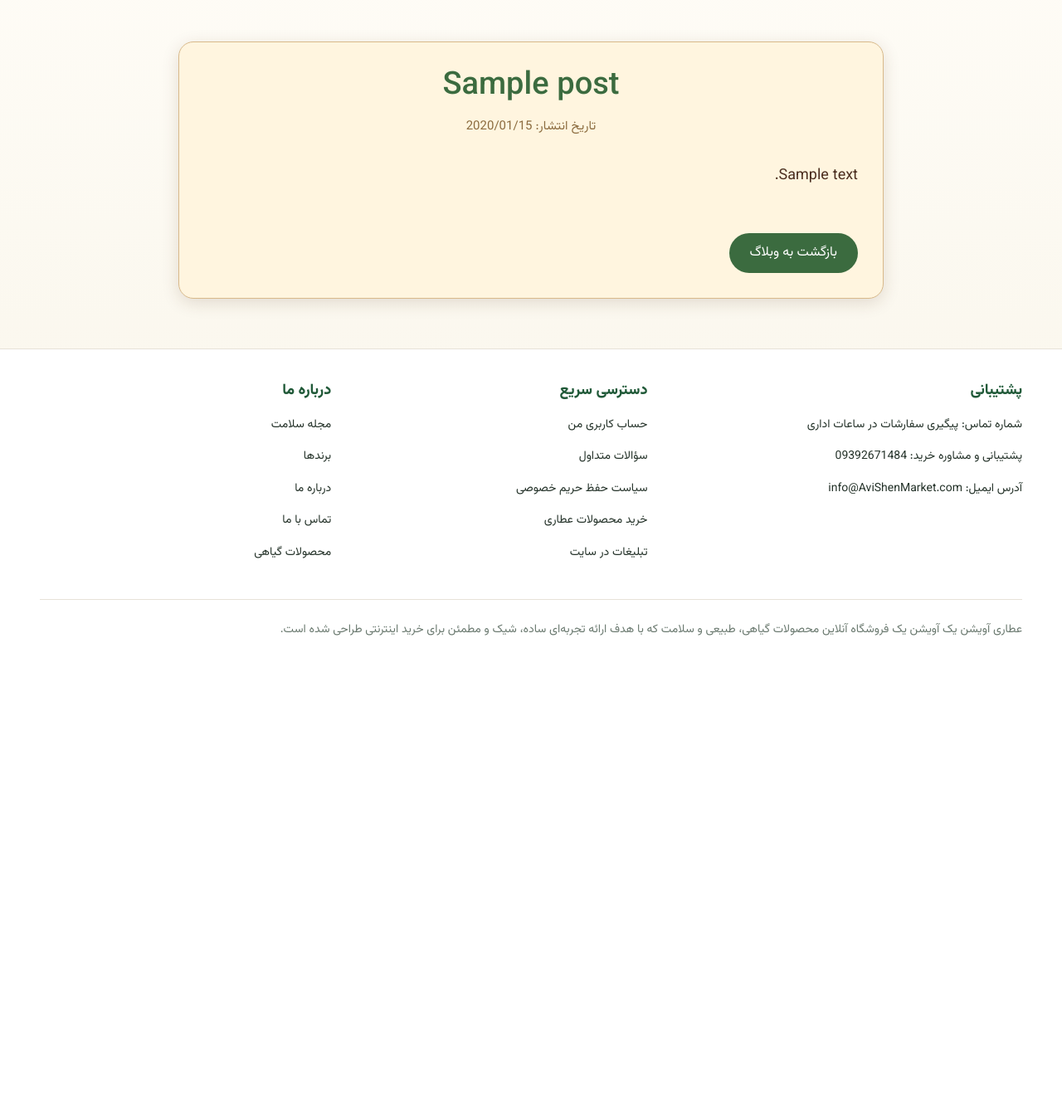
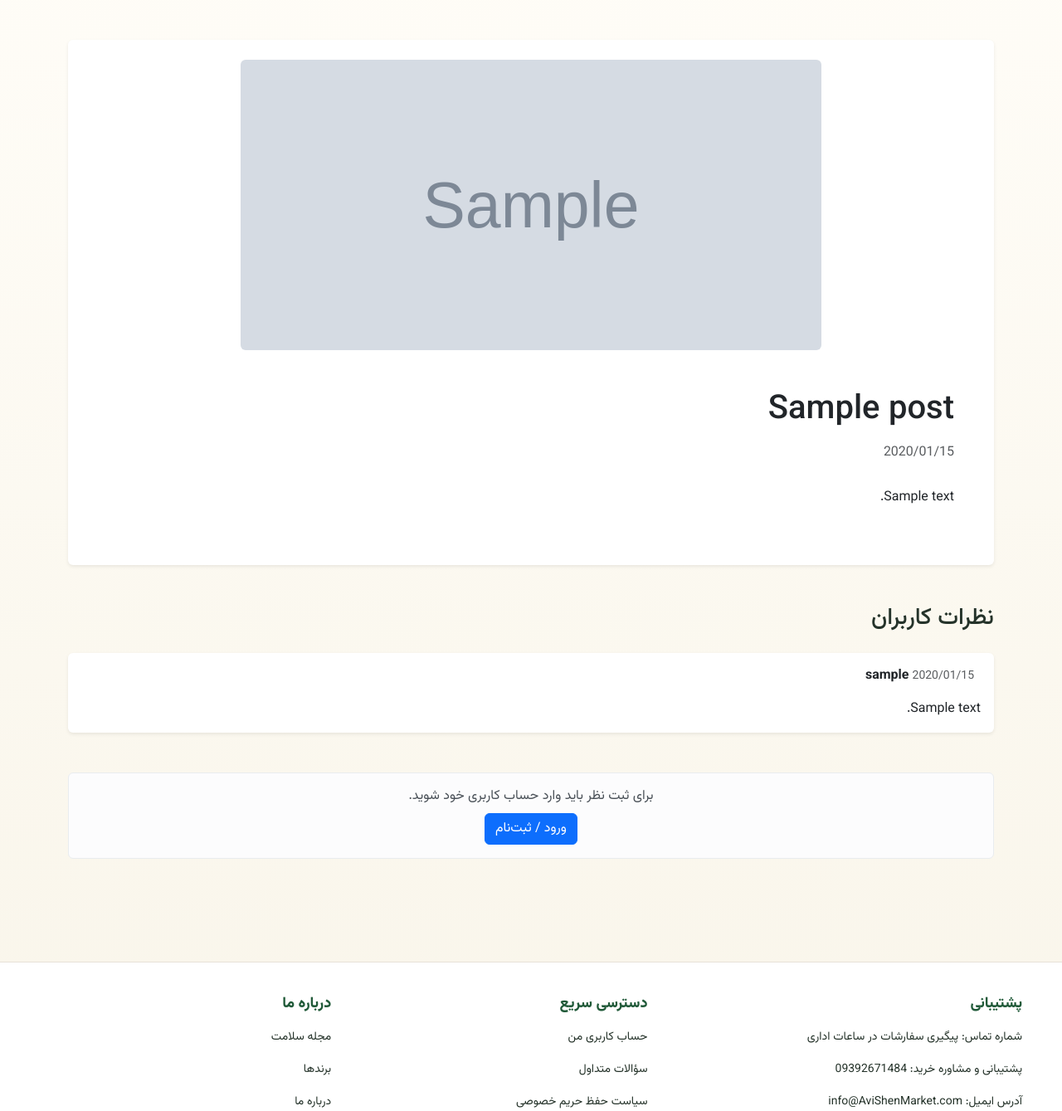
Before and after one commit to Faranak-Fallahi/organic_shop, a Django app: a page that uses templates/base.html in a window 1280 px wide. Shown: the part 150-1489 px from the top of the page at 83% size. Before the commit the page ends 916 px from the top, so only its background shows below. Run offline with Django 4.2, Linux system fonts and the light colour scheme; tables that the repository leaves empty hold one stand-in row (values such as "Sample post"); grey boxes marked "Sample" are stand-in pictures.

Commit message:
feat(blog): unicode slugs + move templates to shared root

```diff
--- a/blog/admin.py
+++ b/blog/admin.py
@@ -40,7 +40,7 @@ class PostAdmin(admin.ModelAdmin):
     # custom action
     @admin.action(description="انتشار پست‌های انتخاب‌شده")
     def make_published(self, request, queryset):
-        updated = queryset.update(published=True)  # اگر فیلد Boolean دارید
+        updated = queryset.update(published=True)
         self.message_user(request, f"{updated} پست با موفقیت منتشر شدند.")
 
     @admin.action(description="انتقال به پیش‌نویس")
--- a/blog/templates/blog/post_detail.html
+++ /dev/null
@@ -1,80 +0,0 @@
-{% extends 'base.html' %}
-
-{% block content %}
-
-<style>
-    .detail-container {
-        max-width: 850px;
-        margin: 50px auto;
-        padding: 30px;
-        background: #fff5df;
-        border-radius: 18px;
-        border: 1px solid #d8b98a;
-        box-shadow: 0 5px 20px rgba(80, 50, 20, 0.15);
-    }
-
-    .detail-title {
-        color: #3b6b3f;
-        font-size: 38px;
-        margin-bottom: 15px;
-        text-align: center;
-    }
-
-    .detail-date {
-        text-align: center;
-        color: #8b6b3e;
-        margin-bottom: 30px;
-        font-size: 15px;
-    }
-
-    .detail-content {
-        color: #4b2e1f;
-        line-height: 2;
-        font-size: 18px;
-        text-align: justify;
-    }
-
-    .back-btn {
-        display: inline-block;
-        margin-top: 35px;
-        background: #3b6b3f;
-        color: white;
-        padding: 12px 25px;
-        border-radius: 25px;
-        text-decoration: none;
-        transition: 0.3s;
-    }
-
-    .back-btn:hover {
-        background: #4b2e1f;
-    }
-
-</style>
-
-
-<div class="detail-container">
-
-    <h1 class="detail-title">
-        {{ post.title }}
-    </h1>
-
-
-    <div class="detail-date">
-        تاریخ انتشار:
-        {{ post.created_at|date:"Y/m/d" }}
-    </div>
-
-
-    <div class="detail-content">
-        {{ post.content|linebreaks }}
-    </div>
-
-
-    <a class="back-btn" href="{% url 'blog:post_list' %}">
-        بازگشت به وبلاگ
-    </a>
-
-</div>
-
-
-{% endblock %}
--- a/blog/urls.py
+++ b/blog/urls.py
@@ -5,30 +5,10 @@ from . import views
 
 app_name = "blog"
 
-
 router = DefaultRouter()
-router.register(
-    "posts",
-    views.PostViewSet,
-    basename="post"
-)
-
+router.register("posts",views.PostViewSet,basename="post")
 
 urlpatterns = [
-    path(
-        "",
-        views.post_list_view,
-        name="blog-page"
-    ),
-
-    path(
-        "article/<slug:slug>/",
-        views.post_detail_view,
-        name="blog-detail"
-    ),
-
-    path(
-        "api/",
-        include(router.urls)
-    ),
+    path("", views.post_list_view, name="blog-page"),
+    path("article/<slug:slug>/", views.post_detail_view, name="post-detail"),
 ]
--- a/blog/views.py
+++ b/blog/views.py
@@ -1,12 +1,12 @@
+
 from .models import Post
 from .permissions import IsAdminOrReadOnly
 from .serializers import PostListSerializer, PostDetailSerializer
 from django_filters.rest_framework import DjangoFilterBackend
 from django.db.models import Count
+from django.shortcuts import render, get_object_or_404
 from rest_framework.filters import SearchFilter, OrderingFilter
 from rest_framework.viewsets import ModelViewSet
-from django.shortcuts import render, get_object_or_404
-from .models import Post
 
 
 class PostViewSet(ModelViewSet):
--- /dev/null
+++ b/templates/blog/post_detail.html
@@ -0,0 +1,202 @@
+{% extends "base.html" %}
+
+{% block title %}
+{{ post.title }} | عطاری آویشن
+{% endblock %}
+
+{% block content %}
+
+<div class="container py-5">
+
+<!-- اطلاعات مقاله -->
+<article class="card shadow-sm border-0">
+
+    {% if post.image %}
+        <div class="text-center pt-4">
+            <img
+                src="{{ post.image.url }}"
+                alt="{{ post.title }}"
+                class="img-fluid rounded"
+                style="
+                    width: 100%;
+                    max-width: 700px;
+                    height: 350px;
+                    object-fit: cover;
+                "
+            >
+        </div>
+    {% endif %}
+
+    <div class="card-body p-4 p-lg-5">
+
+        <h1 class="mb-3">
+            {{ post.title }}
+        </h1>
+
+        <div class="text-muted mb-4">
+            {{ post.created_at|date:"Y/m/d" }}
+        </div>
+
+        <div class="post-content" style="line-height: 2.2;">
+            {{ post.content|linebreaks }}
+        </div>
+
+    </div>
+
+</article>
+
+
+<!-- بخش نظرات -->
+<section class="mt-5">
+
+    <h3 class="mb-4">
+        نظرات کاربران
+    </h3>
+
+    {% for comment in post.Post_Comment.all %}
+
+        {% if comment.is_active and not comment.parent %}
+
+            <div class="card mb-3 border-0 shadow-sm">
+
+                <div class="card-body">
+
+                    <div>
+                        <strong>
+                            {{ comment.user }}
+                        </strong>
+
+                        <small class="text-muted ms-2">
+                            {{ comment.created_at|date:"Y/m/d" }}
+                        </small>
+                    </div>
+
+                    <p class="mt-3 mb-0">
+                        {{ comment.body }}
+                    </p>
+
+
+                    <!-- پاسخ‌های کامنت -->
+                    {% for reply in comment.replies.all %}
+
+                        {% if reply.is_active %}
+
+                            <div
+                                class="mt-3 me-4 p-3 rounded"
+                                style="background:#f5f7f5;"
+                            >
+
+                                <div>
+                                    <strong>
+                                        {{ reply.user }}
+                                    </strong>
+
+                                    <small class="text-muted ms-2">
+                                        {{ reply.created_at|date:"Y/m/d" }}
+                                    </small>
+                                </div>
+
+                                <p class="mt-2 mb-0">
+                                    {{ reply.body }}
+                                </p>
+
+                            </div>
+
+                        {% endif %}
+
+                    {% endfor %}
+
+                </div>
+
+            </div>
+
+        {% endif %}
+
+    {% empty %}
+
+        <div class="alert alert-light">
+            هنوز نظری برای این مقاله ثبت نشده است.
+        </div>
+
+    {% endfor %}
+
+</section>
+
+
+<!-- فرم ثبت نظر -->
+<section class="mt-5">
+
+    {% if request.user.is_authenticated %}
+
+        <div class="card border-0 shadow-sm">
+
+            <div class="card-body p-4">
+
+                <h4 class="mb-3">
+                    ثبت نظر
+                </h4>
+
+                <form
+                    method="post"
+                    action="{% url 'comments:add-post-comment' post.slug %}"
+                >
+
+                    {% csrf_token %}
+
+                    <div class="mb-3">
+
+                        <label class="form-label">
+                            نظر شما
+                        </label>
+
+                        <textarea
+                            name="body"
+                            class="form-control"
+                            rows="5"
+                            placeholder="نظر خود را درباره این مقاله بنویسید..."
+                            required
+                        ></textarea>
+
+                    </div>
+
+                    <button
+                        type="submit"
+                        class="btn btn-success"
+                    >
+                        ارسال نظر
+                    </button>
+
+                </form>
+
+                <small class="text-muted d-block mt-3">
+                    نظر شما پس از تأیید مدیریت نمایش داده خواهد شد.
+                </small>
+
+            </div>
+
+        </div>
+
+    {% else %}
+
+        <div class="alert alert-light text-center">
+
+            <p class="mb-2">
+                برای ثبت نظر باید وارد حساب کاربری خود شوید.
+            </p>
+
+            <a
+                href="{% url 'accounts:auth_request' %}"
+                class="btn btn-primary"
+            >
+                ورود / ثبت‌نام
+            </a>
+
+        </div>
+
+    {% endif %}
+
+</section>
+
+</div>
+
+{% endblock %}
```
Also changed, not shown: blog/templates/blog/post_list.html (deleted, +0 -119 lines), templates/blog/post_list.html (+26 -53 lines).
